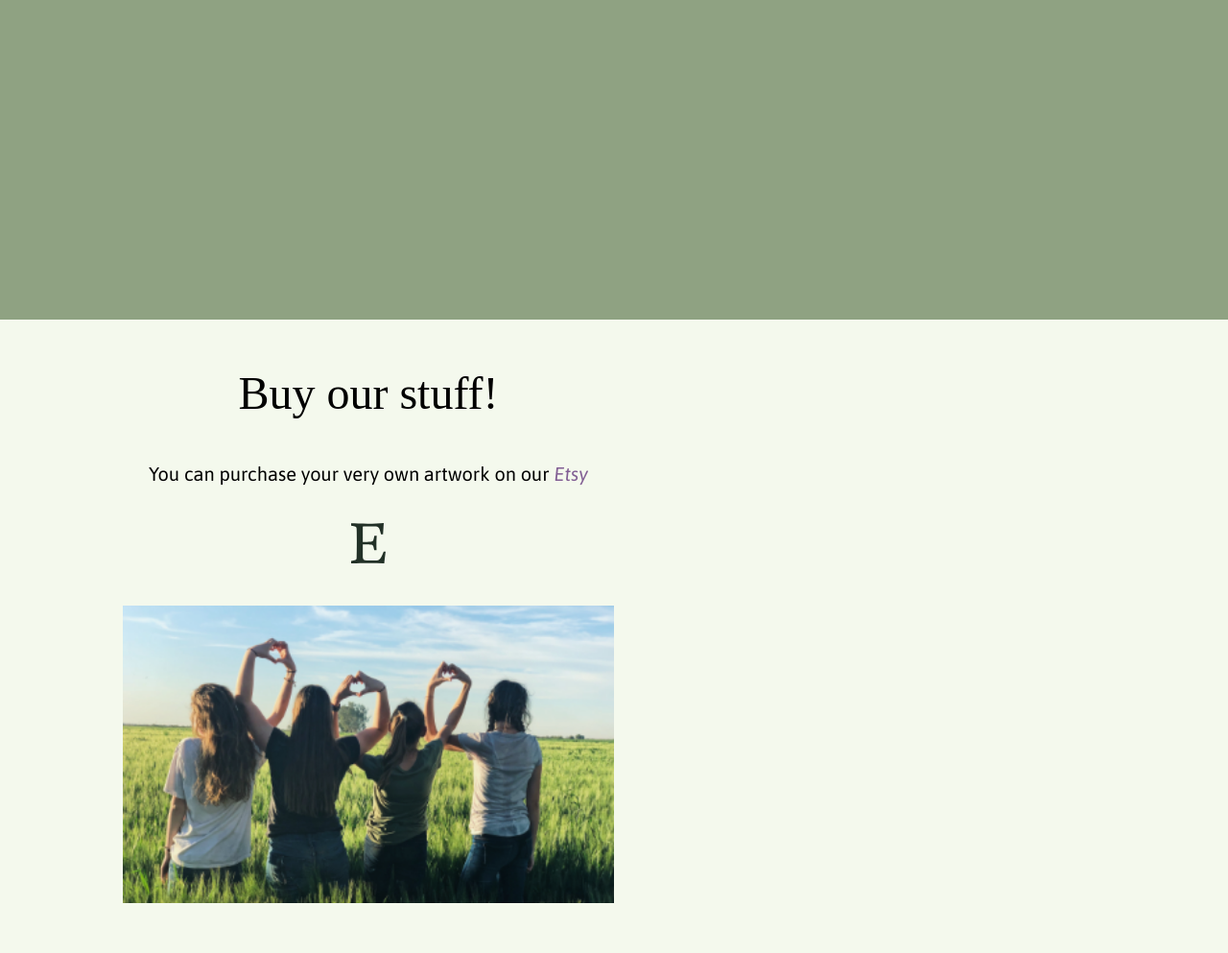
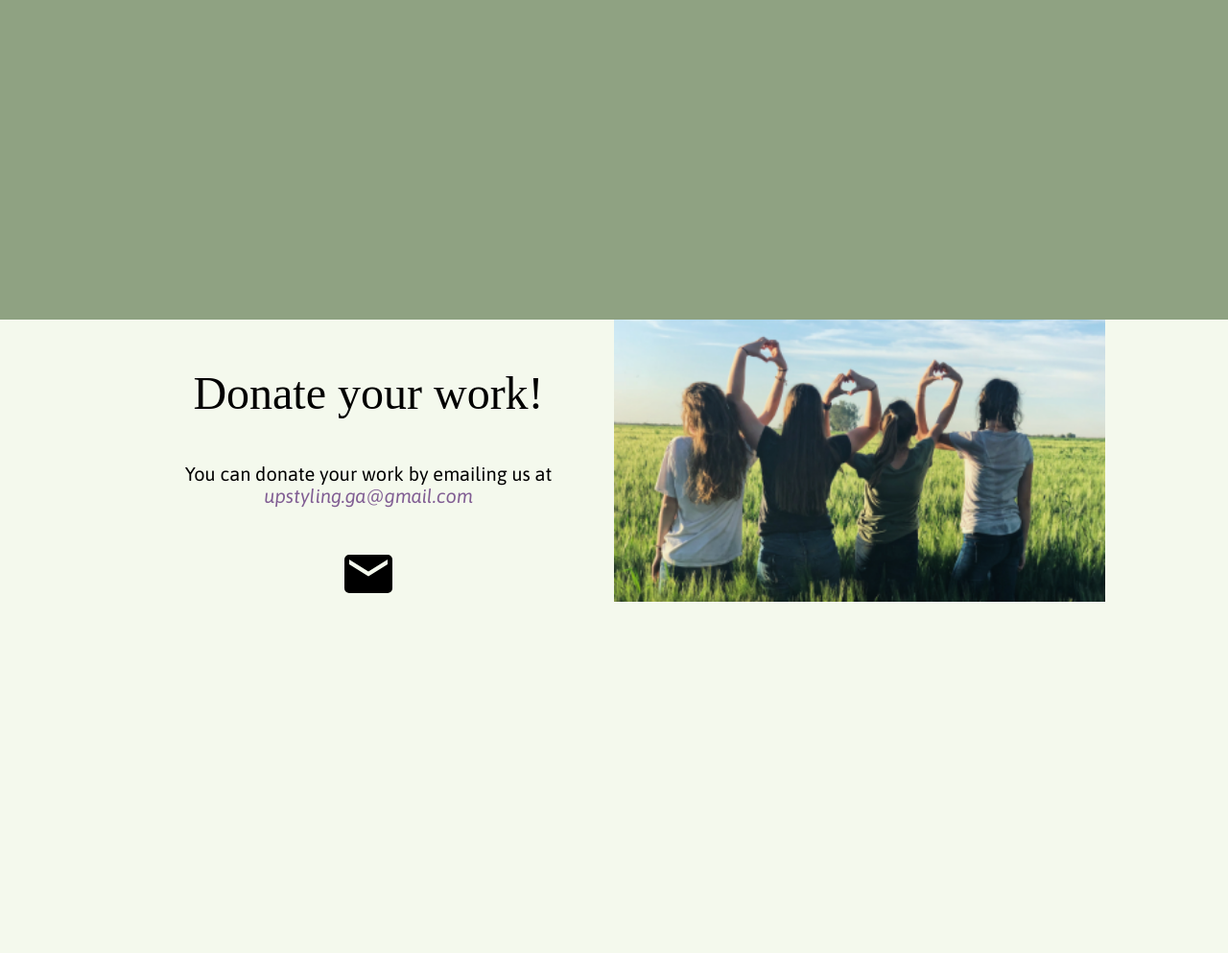
Before and after one commit to leoncheng57/upstyling-nonprofit, a website built with webpack: page src/pug/index.pug in a window 1280 px wide. Shown: the part 467-1460 px from the top of the page at 96% size. After the commit the page ends 1139 px from the top, so only its background shows below. Built offline with nearby package versions, Linux system fonts and the light colour scheme; a web font is replaced by a local one.

Commit message:
finished checkerboard responsive styling

```diff
--- a/src/pug/index.pug
+++ b/src/pug/index.pug
@@ -14,18 +14,21 @@ block content
         div.inner-page
             +logo
             div.checkerboard
-                img(src="../imgs/homepage/pexels-artem-beliaikin.png")
-            div.checkerboard
-                div.text-container
-                    p.heading1 Buy our stuff!
-                    p.bodycopy You can purchase your very own artwork on our
-                        a.link(href="#") Etsy
-                    img#etsy-logo(src="../imgs/homepage/etsy-icon.svg")
-            div.checkerboard
-                img(src="../imgs/homepage/melissa-askew-unsplash.png")
-            div.checkerboard
-                div.text-container
-                    p.heading1 Donate your work!
-                    p.bodycopy You can donate your work by emailing us at
-                        a.link(href="#") upstyling.ga@gmail.com
-                    img#email-logo(src="../imgs/homepage/email-icon.svg")
+                div.boardspot
+                    img(src="../imgs/homepage/pexels-artem-beliaikin.png")
+                div.boardspot
+                    div.text-container
+                        p.heading1 Buy our stuff!
+                        p.bodycopy You can purchase your very own artwork on our
+                            a.link(href="#") Etsy
+                        img#etsy-logo(src="../imgs/homepage/etsy-icon.svg")
+                div.boardspot.mobile-only
+                    img(src="../imgs/homepage/melissa-askew-unsplash.png")
+                div.boardspot
+                    div.text-container
+                        p.heading1 Donate your work!
+                        p.bodycopy You can donate your work by emailing us at
+                            a.link(href="#") upstyling.ga@gmail.com
+                        img#email-logo(src="../imgs/homepage/email-icon.svg")
+                div.boardspot.desktop-only
+                    img(src="../imgs/homepage/melissa-askew-unsplash.png")
--- a/src/sass/homepage/_homepage.scss
+++ b/src/sass/homepage/_homepage.scss
@@ -52,11 +52,34 @@
             }
         }
 
-        .checkerboard {
+        .checkerboard{
+            display: flex;
+            flex-wrap: wrap;
+
+            .boardspot {
+                display: flex;
+                align-items: center;
+                justify-content: center;
                 width: 100%;
+                height: auto;
 
                 @include large-screen {
                     width: 50%;
+                }
+            }
+
+            .desktop-only {
+                display: none;
+            }
+            .mobile-only {
+                display: block;
+            }
+            @include large-screen {
+                .desktop-only {
+                    display: block;
+                }
+                .mobile-only {
+                    display: none;
                 }
             }
 
@@ -81,3 +104,4 @@
             }
         }
     }
+}
```
Lines whose indentation alone changed are shown as unchanged.
